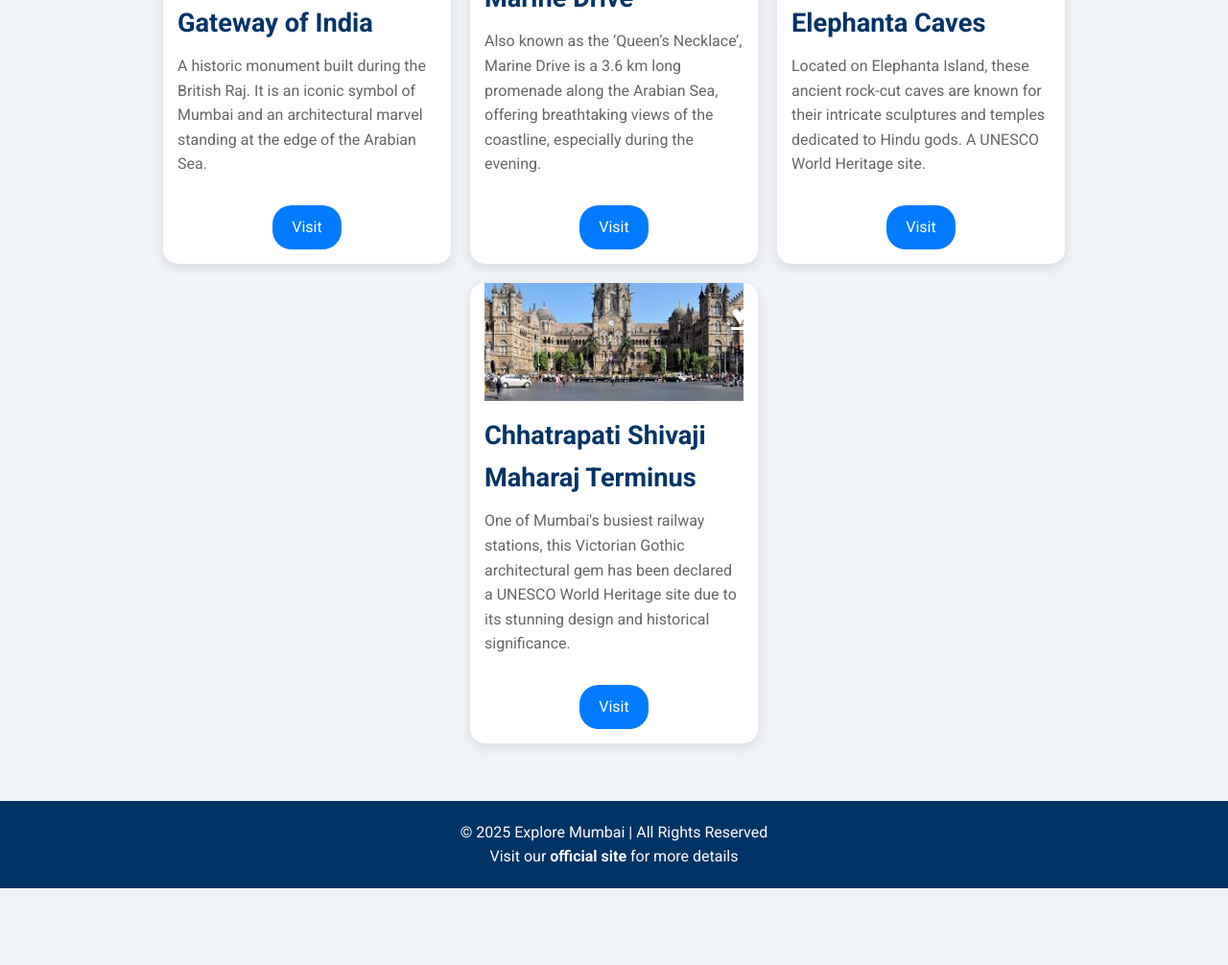
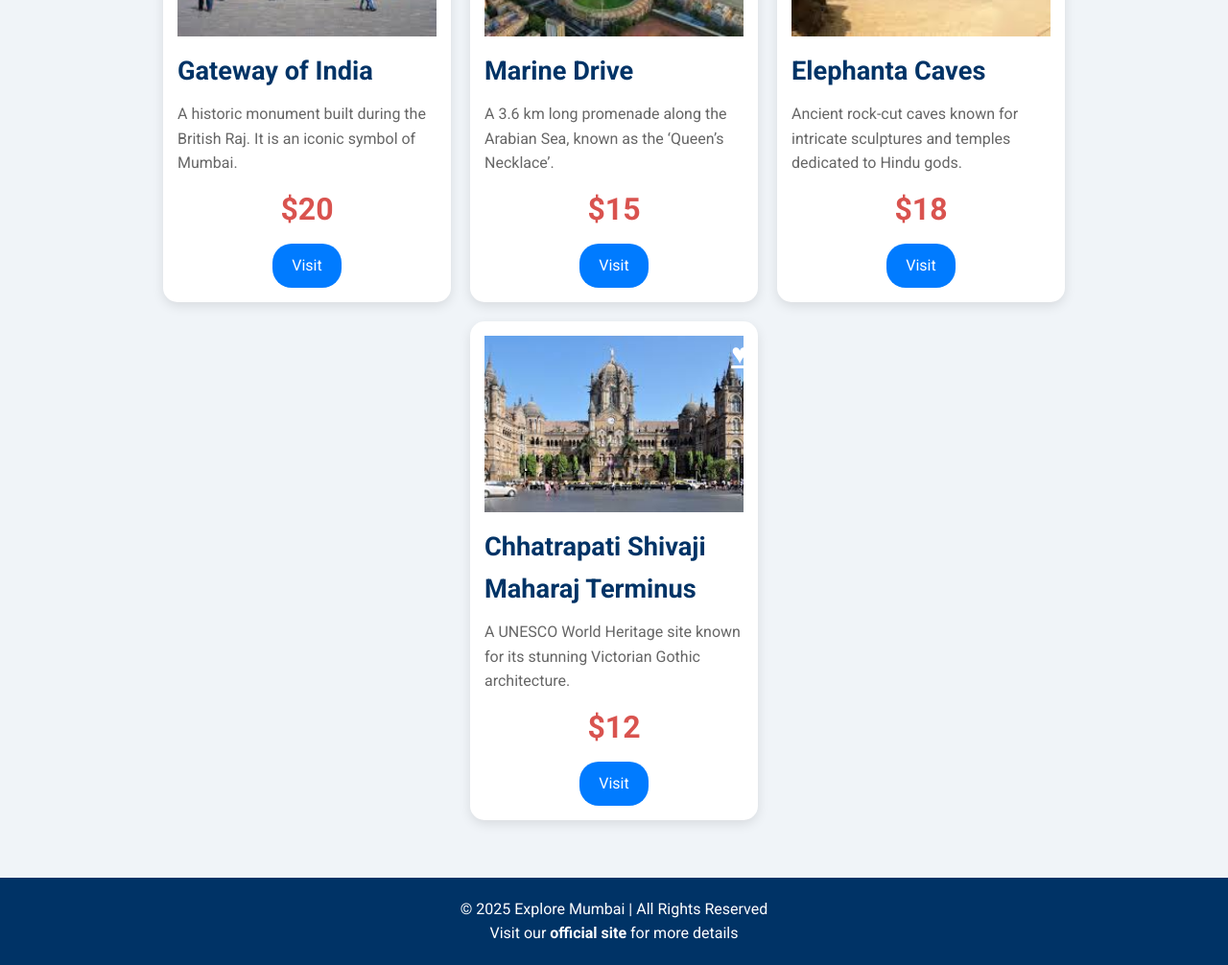
Before and after one commit to n210492/Tour-Guide, a website: page mumbai.html in a window 1280 px wide. Shown: the part 723-1729 px from the top of the page at 96% size. Before the commit the page ends 1649 px from the top, so only its background shows below. Drawn offline with Linux system fonts and the light colour scheme.

Commit message:
Add files via upload
mumbai

```diff
--- a/mumbai.html
+++ b/mumbai.html
@@ -63,20 +63,20 @@
         .card {
             background-color: white;
             width: 300px;
-            height: 480px; /* Fixed height for consistency */
+            height: 520px; /* Increased height to accommodate price */
             border-radius: 15px;
             box-shadow: 0 4px 12px rgba(0, 0, 0, 0.1);
             display: flex;
             flex-direction: column;
-            justify-content: flex-end; /* Ensures the button is at the bottom of the card */
+            justify-content: space-between;
             padding: 15px;
             overflow: hidden;
-            position: relative; /* Needed for wishlist icon */
+            position: relative;
         }
 
         .card img {
             width: 100%;
-            height: 60%; /* Fixed height for images */
+            height: 60%;
             object-fit: cover;
             margin-bottom: 15px;
         }
@@ -90,7 +90,15 @@
         .card p {
             font-size: 1rem;
             color: #666;
-            margin-bottom: 20px;
+            margin-bottom: 10px;
+        }
+
+        .price {
+            font-size: 2rem;
+            font-weight: bold;
+            color: #d9534f;
+            text-align: center;
+            margin-bottom: 10px;
         }
 
         .visit-btn {
@@ -101,16 +109,15 @@
             border-radius: 20px;
             text-decoration: none;
             font-size: 1rem;
+            margin-top: auto;
             text-align: center;
-            margin-top: 10px; /* Ensures spacing between description and button */
-            align-self: center; /* Ensures the button is horizontally centered */
+            align-self: center;
         }
 
         .visit-btn:hover {
             background-color: #0056b3;
         }
 
-        /* Wishlist Icon */
         .wishlist-icon {
             position: absolute;
             top: 10px;
@@ -121,7 +128,7 @@
         }
 
         .wishlist-icon:hover {
-            color: #ff4081; /* Change color on hover */
+            color: #ff4081;
         }
 
         /* Footer Section */
@@ -155,40 +162,37 @@
     <div class="main-content">
         <h2>Top Tourist Attractions in Mumbai</h2>
         <div class="cards-container">
-            <!-- Place 1: Gateway of India -->
             <div class="card">
                 <img src="gateway.jpg" alt="Gateway of India">
                 <h3>Gateway of India</h3>
-                <p>A historic monument built during the British Raj. It is an iconic symbol of Mumbai and an architectural marvel standing at the edge of the Arabian Sea.</p>
-                <a href="https://example.com" class="visit-btn">Visit</a>
-                <a href="wishlist.html" class="wishlist-icon">&#9829;</a> <!-- Heart icon for wishlist -->
+                <p>A historic monument built during the British Raj. It is an iconic symbol of Mumbai.</p>
+                <div class="price">$20</div>
+                <a href="#" class="visit-btn">Visit</a>
+                <a href="#" class="wishlist-icon" data-name="Gateway of India" data-image="gateway.jpg" data-price="$20">&#9829;</a>
             </div>
-
-            <!-- Place 2: Marine Drive -->
             <div class="card">
                 <img src="marinedrive.jpg" alt="Marine Drive">
                 <h3>Marine Drive</h3>
-                <p>Also known as the ‘Queen’s Necklace’, Marine Drive is a 3.6 km long promenade along the Arabian Sea, offering breathtaking views of the coastline, especially during the evening.</p>
-                <a href="https://example.com" class="visit-btn">Visit</a>
-                <a href="wishlist.html" class="wishlist-icon">&#9829;</a> <!-- Heart icon for wishlist -->
+                <p>A 3.6 km long promenade along the Arabian Sea, known as the ‘Queen’s Necklace’.</p>
+                <div class="price">$15</div>
+                <a href="#" class="visit-btn">Visit</a>
+                <a href="#" class="wishlist-icon" data-name="Marine Drive" data-image="marinedrive.jpg" data-price="$15">&#9829;</a>
             </div>
-
-            <!-- Place 3: Elephanta Caves -->
             <div class="card">
                 <img src="elecaves.jpg" alt="Elephanta Caves">
                 <h3>Elephanta Caves</h3>
-                <p>Located on Elephanta Island, these ancient rock-cut caves are known for their intricate sculptures and temples dedicated to Hindu gods. A UNESCO World Heritage site.</p>
-                <a href="https://example.com" class="visit-btn">Visit</a>
-                <a href="wishlist.html" class="wishlist-icon">&#9829;</a> <!-- Heart icon for wishlist -->
+                <p>Ancient rock-cut caves known for intricate sculptures and temples dedicated to Hindu gods.</p>
+                <div class="price">$18</div>
+                <a href="#" class="visit-btn">Visit</a>
+                <a href="#" class="wishlist-icon" data-name="Elephanta Caves" data-image="elecaves.jpg" data-price="$18">&#9829;</a>
             </div>
-
-            <!-- Place 4: Chhatrapati Shivaji Maharaj Terminus -->
             <div class="card">
                 <img src="chatrapathi.jpg" alt="Chhatrapati Shivaji Maharaj Terminus">
                 <h3>Chhatrapati Shivaji Maharaj Terminus</h3>
-                <p>One of Mumbai's busiest railway stations, this Victorian Gothic architectural gem has been declared a UNESCO World Heritage site due to its stunning design and historical significance.</p>
-                <a href="https://example.com" class="visit-btn">Visit</a>
-                <a href="wishlist.html" class="wishlist-icon">&#9829;</a> <!-- Heart icon for wishlist -->
+                <p>A UNESCO World Heritage site known for its stunning Victorian Gothic architecture.</p>
+                <div class="price">$12</div>
+                <a href="#" class="visit-btn">Visit</a>
+                <a href="#" class="wishlist-icon" data-name="Chhatrapati Shivaji Maharaj Terminus" data-image="chatrapathi.jpg" data-price="$12">&#9829;</a>
             </div>
         </div>
     </div>
@@ -196,8 +200,29 @@
     <!-- Footer Section -->
     <footer>
         <p>&copy; 2025 Explore Mumbai | All Rights Reserved</p>
-        <p>Visit our <a href="https://example.com">official site</a> for more details</p>
+        <p>Visit our <a href="#">official site</a> for more details</p>
     </footer>
 
+    <script>
+        document.querySelectorAll('.wishlist-icon').forEach(icon => {
+            icon.addEventListener('click', function(event) {
+                event.preventDefault();
+                const item = {
+                    name: this.getAttribute('data-name'),
+                    image: this.getAttribute('data-image'),
+                    price: this.getAttribute('data-price')
+                };
+                let wishlist = JSON.parse(localStorage.getItem('wishlist')) || [];
+                const itemExists = wishlist.some(existingItem => existingItem.name === item.name);
+                if (itemExists) {
+                    alert(`${item.name} is already in your wishlist!`);
+                } else {
+                    wishlist.push(item);
+                    localStorage.setItem('wishlist', JSON.stringify(wishlist));
+                    alert(`${item.name} has been added to your wishlist!`);
+                }
+            });
+        });
+    </script>
 </body>
 </html>
```
